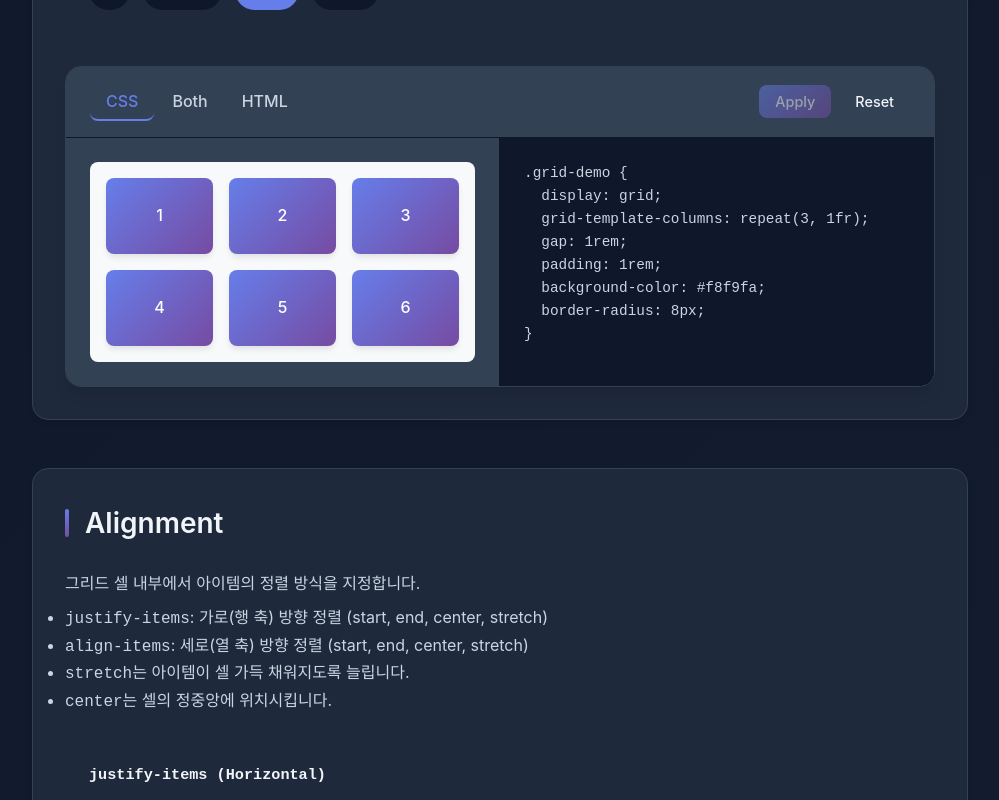
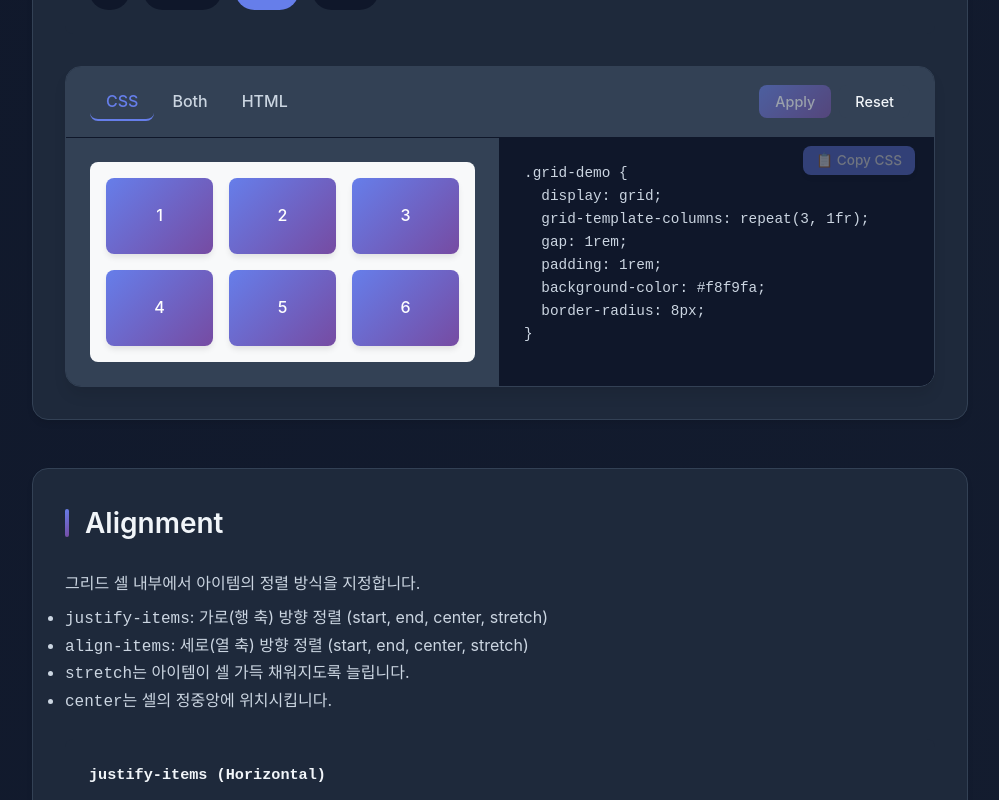
Before and after one commit to jennnieHong/css_playground, a React app in the folder frontend/: page /grid in a window 1280 px wide. Shown: the part 960-1760 px from the top of the page, without its empty margins (280-1279 px from the left). Built offline with nearby package versions, Linux system fonts and the light colour scheme; no server answers; the HTML template or start-up script is replaced by a standard one.

Commit message:
copy btn

```diff
--- a/frontend/src/components/LiveCodeEditor.jsx
+++ b/frontend/src/components/LiveCodeEditor.jsx
@@ -49,6 +49,19 @@ function LiveCodeEditor({ preview, initialCss, initialHtml, currentCss, scopeId,
     setAppliedCss(draftCss);
     if (initialHtml) {
       setAppliedHtml(draftHtml);
+    }
+  };
+
+  const [copiedType, setCopiedType] = useState(null); // 'css' or 'html'
+
+  const handleCopy = async (type) => {
+    const textToCopy = type === 'css' ? appliedCss : appliedHtml;
+    try {
+      await navigator.clipboard.writeText(textToCopy);
+      setCopiedType(type);
+      setTimeout(() => setCopiedType(null), 2000); // Reset after 2 seconds
+    } catch (err) {
+      console.error('Failed to copy:', err);
     }
   };
 
@@ -179,24 +192,42 @@ function LiveCodeEditor({ preview, initialCss, initialHtml, currentCss, scopeId,
           style={isVerticalLayout && codeHeightStyle ? { height: codeHeightStyle } : undefined}
         >
           {(!initialHtml || activeTab === 'css' || activeTab === 'both') && (
+            <div className={`code-editor-wrapper ${activeTab === 'both' ? 'half-width' : ''}`}>
+              <button
+                className="copy-btn"
+                onClick={() => handleCopy('css')}
+                title="Copy CSS"
+              >
+                {copiedType === 'css' ? '✓ Copied!' : '📋 Copy CSS'}
+              </button>
               <textarea
-              className={`code-textarea ${activeTab === 'both' ? 'half-width' : ''}`}
+                className="code-textarea"
                 value={draftCss}
                 onChange={(e) => setDraftCss(e.target.value)}
                 spellCheck="false"
                 placeholder="/* Enter your CSS here */"
                 style={codeHeightStyle || activeTab === 'both' ? { height: codeHeightStyle || '100%', maxHeight: 'none' } : undefined}
               />
+            </div>
           )}
           {initialHtml && (activeTab === 'html' || activeTab === 'both') && (
+            <div className={`code-editor-wrapper ${activeTab === 'both' ? 'half-width' : ''}`}>
+              <button
+                className="copy-btn"
+                onClick={() => handleCopy('html')}
+                title="Copy HTML"
+              >
+                {copiedType === 'html' ? '✓ Copied!' : '📋 Copy HTML'}
+              </button>
               <textarea
-              className={`code-textarea ${activeTab === 'both' ? 'half-width' : ''}`}
+                className="code-textarea"
                 value={draftHtml}
                 onChange={(e) => setDraftHtml(e.target.value)}
                 spellCheck="false"
                 placeholder="<!-- Enter your HTML here -->"
                 style={codeHeightStyle || activeTab === 'both' ? { height: codeHeightStyle || '100%', maxHeight: 'none' } : undefined}
               />
+            </div>
           )}
         </div>
       </div>
--- a/frontend/src/styles/components.css
+++ b/frontend/src/styles/components.css
@@ -380,6 +380,43 @@
   min-height: 250px;
 }
 
+/* Code Editor Wrapper */
+.code-editor-wrapper {
+  position: relative;
+  flex: 1;
+  display: flex;
+  flex-direction: column;
+}
+
+.copy-btn {
+  position: absolute;
+  top: 0.5rem;
+  right: 1.2rem;
+  z-index: 10;
+  padding: 0.4rem 0.8rem;
+  background: var(--primary-color);
+  color: white;
+  border: none;
+  border-radius: var(--radius-md);
+  font-size: 0.85rem;
+  font-weight: 500;
+  cursor: pointer;
+  transition: all var(--transition-base);
+  box-shadow: var(--shadow-md);
+  opacity: 0.4;
+}
+
+.copy-btn:hover {
+  background: var(--secondary-color);
+  transform: translateY(-2px);
+  box-shadow: var(--shadow-lg);
+  opacity: 1;
+}
+
+.copy-btn:active {
+  transform: translateY(0);
+}
+
 /* Responsive adjustments for live editor */
 @media (max-width: 768px) {
   .live-editor-content {
```
Lines whose indentation alone changed are shown as unchanged.
